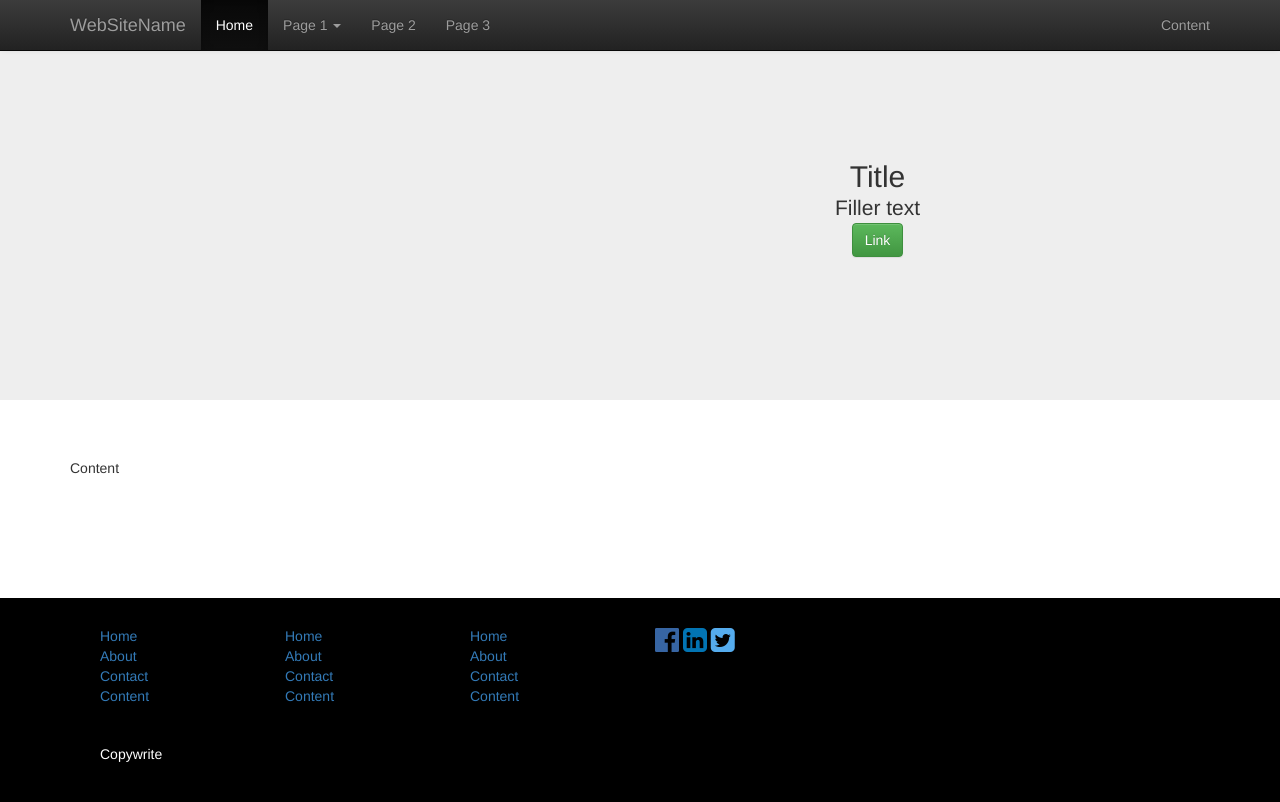
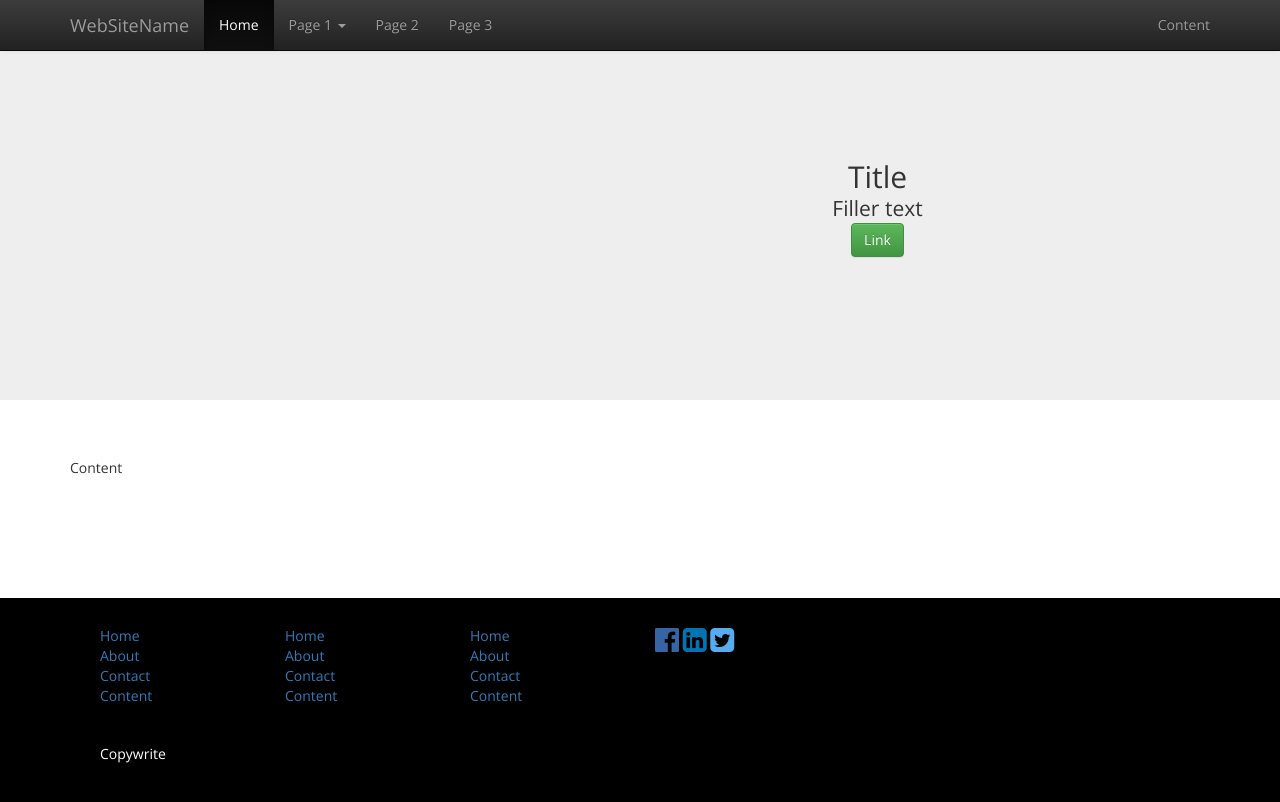
Before and after one commit to dchen71/bootstrap-boilerplate, a plain HTML site: page index.html in a window 1280 px wide. Drawn offline with nearby package versions, Linux system fonts and the light colour scheme.

Commit message:
use basic open sans font family

```diff
--- a/css/app.css
+++ b/css/app.css
@@ -1,3 +1,8 @@
+/* Global */
+body{
+	font-family: 'Open Sans', sans-serif;
+}
+
 /* Navbar */
 .navbar{
 	margin-bottom: 0;
--- a/index.html
+++ b/index.html
@@ -9,6 +9,7 @@
     <link rel="stylesheet" href="css/bootstrap-theme.css" />
     <link rel="stylesheet" type="text/css" href="css/font-awesome.css">
     <link rel="stylesheet" type="text/css" href="css/app.css">
+  	<link href='https://fonts.googleapis.com/css?family=Open+Sans' rel='stylesheet' type='text/css'>
   </head>
   <body>
      <!-- Header -->
```
